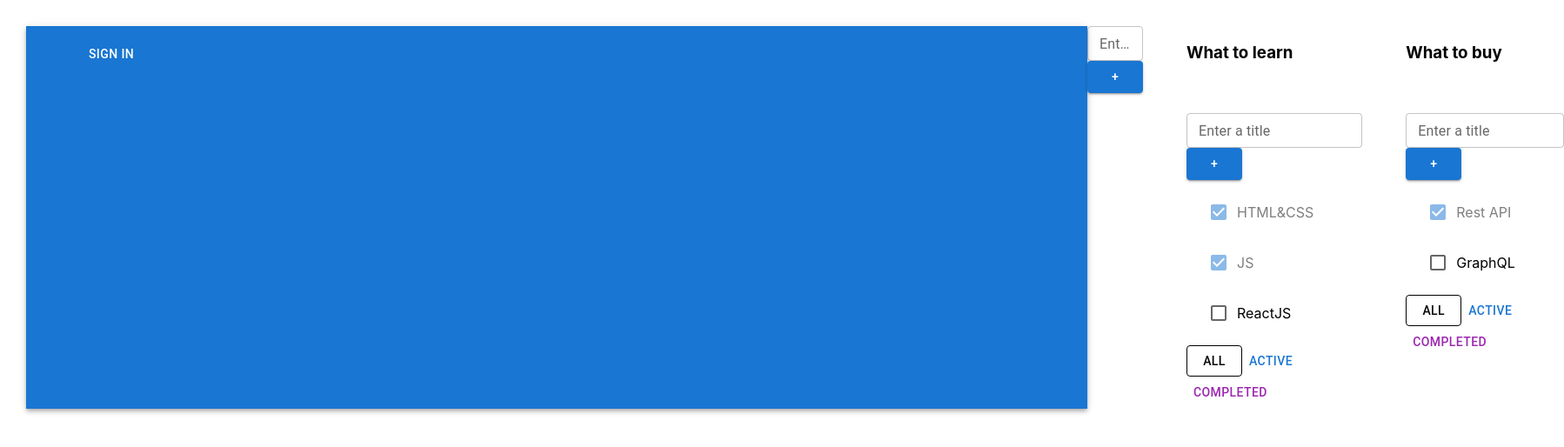
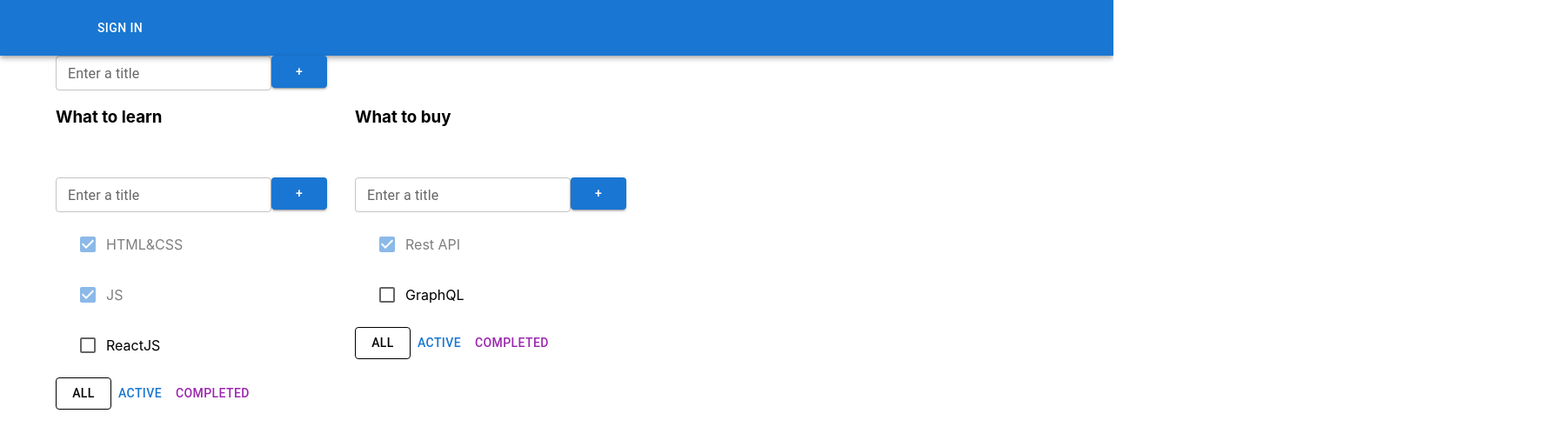
Before and after one commit to ikomaz97/todolist-redax-toolkit, a React (Vite) app: page / in a window 1280 px wide. Shown: the top 514 px of the page at 87% size, 1798 px wide, since content can reach past the window. Built offline with nearby package versions, Linux system fonts and the light colour scheme; some icons are missing.

Commit message:
sprint 03 3 13

```diff
--- a/src/App.css
+++ b/src/App.css
@@ -1,10 +1,7 @@
 .app {
-  padding: 30px;
   display: flex;
-}
-
-.app > div {
-  margin-right: 50px;
+  flex-direction: column;
+  width: 100vw;
 }
 
 .container {
@@ -12,18 +9,6 @@
   align-items: center;
 }
 
-.error {
-  border: red 1px solid;
-}
-
-.error-message {
-  color: red;
-}
-
-.active-filter {
-  background-color: lightgreen;
-}
-
 .is-done {
   opacity: 0.5;
 }
--- a/src/App.tsx
+++ b/src/App.tsx
@@ -8,7 +8,8 @@ import Toolbar from '@mui/material/Toolbar'
 import Button from '@mui/material/Button'
 import IconButton from '@mui/material/IconButton'
 import MenuIcon from '@mui/icons-material/Menu'
-
+import Container from '@mui/material/Container'
+import Grid from '@mui/material/Grid'
 
 export type Todolist = {
   id: string
@@ -91,13 +92,19 @@ export const App = () => {
       <div className="app">
         <AppBar position="static">
           <Toolbar>
+            <Container maxWidth={'lg'}>
             <IconButton color="inherit">
               <MenuIcon />
             </IconButton>
             <Button color="inherit">Sign in</Button>
+            </Container>
           </Toolbar>
         </AppBar>
-        <CreateItemForm onCreateItem={createTodolist}/>
+        <Container maxWidth={'lg'}>
+          <Grid container>
+            <CreateItemForm onCreateItem={createTodolist}/>
+          </Grid>
+          <Grid container spacing={4}>
         {todolists.map(todolist => {
           const todolistTasks = tasks[todolist.id]
           let filteredTasks = todolistTasks
@@ -109,6 +116,7 @@ export const App = () => {
           }
 
           return (
+              <Grid key={todolist.id}>
               <TodolistItem key={todolist.id}
                             todolist={todolist}
                             tasks={filteredTasks}
@@ -119,8 +127,11 @@ export const App = () => {
                             deleteTodolist={deleteTodolist}
                             changeTaskTitle={changeTaskTitle}
                             changeTodolistTitle={changeTodolistTitle}/>
+              </Grid>
           )
         })}
+          </Grid>
+        </Container>
       </div>
   )
 }
```
